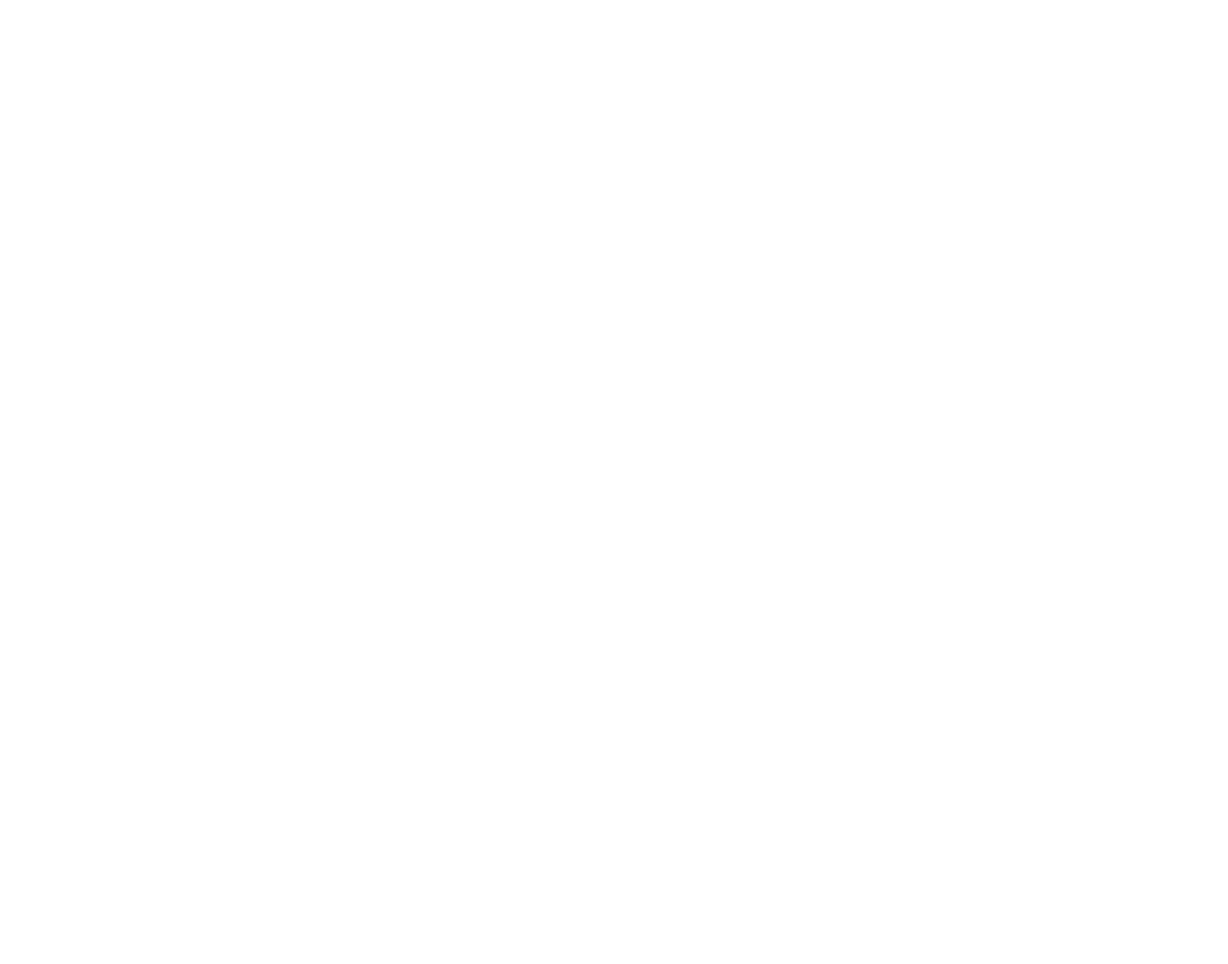
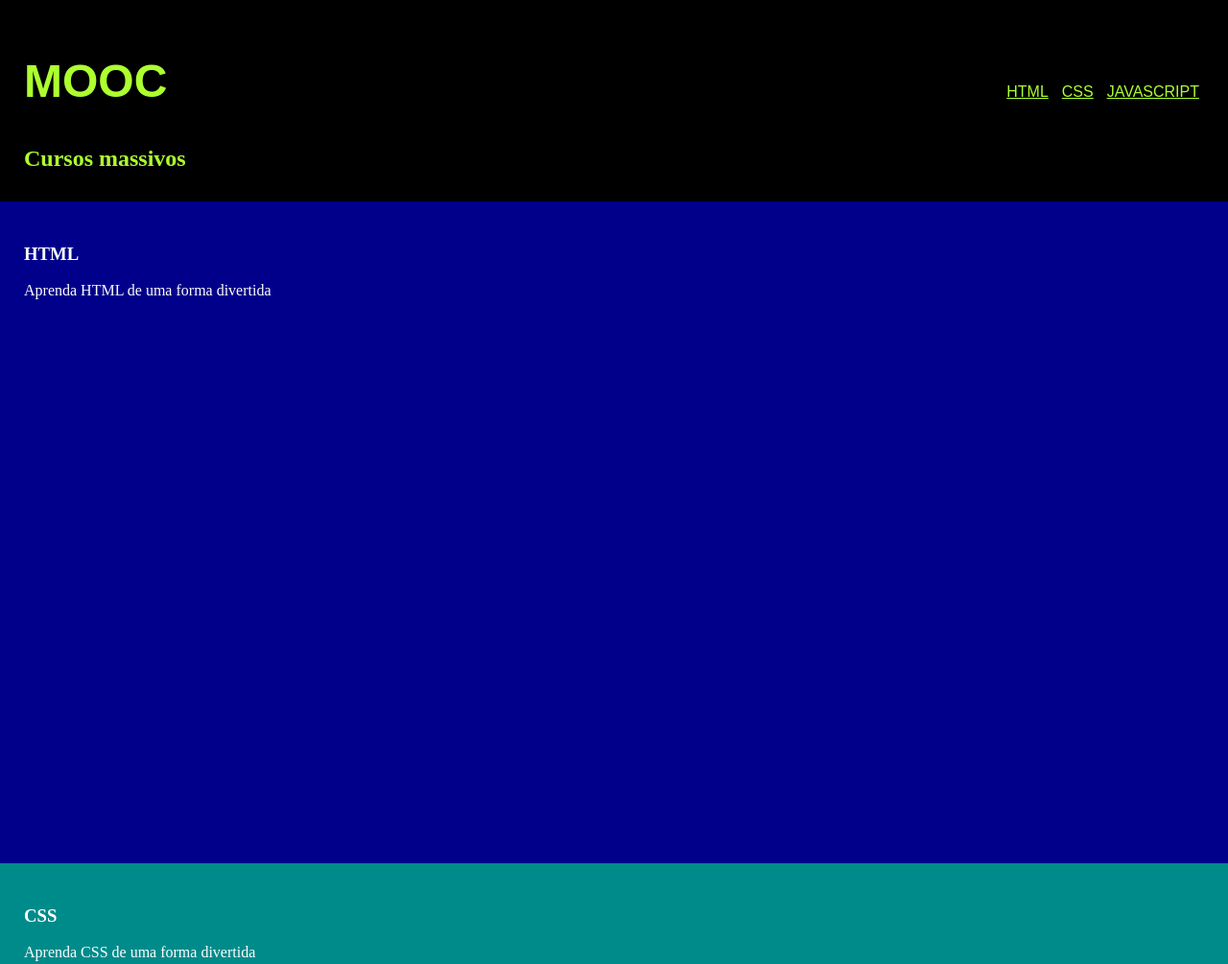
Before and after one commit to italoartista/mooc, a plain HTML site: page index.html in a window 1280 px wide. Shown: the top 1005 px of the page at 96% size. Before the commit the page ends 800 px from the top, so only its background shows below. Drawn offline with Linux system fonts and the light colour scheme; a web font is replaced by a local one.

Commit message:
Adiciona novas fontes e atualiza header

```diff
--- a/index.html
+++ b/index.html
@@ -0,0 +1,43 @@
+<!DOCTYPE html>
+<html lang="en">
+<head>
+    <meta charset="UTF-8">
+    <meta name="viewport" content="width=device-width, initial-scale=1.0">
+    <link rel="preconnect" href="https://fonts.googleapis.com">
+<link rel="preconnect" href="https://fonts.gstatic.com" crossorigin>
+<link href="https://fonts.googleapis.com/css2?family=Sixtyfour&display=swap" rel="stylesheet">
+    <link rel="stylesheet" href="style.css">
+    <title>Teste</title>
+</head>
+<body>
+    <header>
+        <div>
+            <h1>MOOC</h1>
+            <h5>Cursos massivos</h5>
+
+        </div>
+        <nav>
+            <a href="#html">HTML</a>
+            <a href="#css">CSS</a>
+            <a href="#javascript">JAVASCRIPT</a>
+        </nav>
+    </header>
+    <main>
+        <section id="html">
+            <h3>HTML</h3>
+            <p>Aprenda HTML de uma forma divertida</p>
+        </section>
+        <section id="css">
+            <h3>CSS</h3>
+            <p>Aprenda CSS de uma forma divertida</p>
+        </section>
+        <section id="javascript">
+            <h3>Javascript</h3>
+            <p>Aprenda CSS de uma forma divertida</p>
+        </section>
+    </main>
+    <footer>
+        MOOC - 2024
+    </footer>
+</body>
+</html>
--- a/style.css
+++ b/style.css
@@ -1,3 +1,63 @@
 body {
     margin: 0;
+}@import url('https://fonts.googleapis.com/css2?family=Sixtyfour&family=Workbench&display=swap');
+
+body {
+    margin: 0;
+    padding: 0;
 }
+
+header {
+    display: flex;
+    justify-content: space-between;
+    align-items: baseline;
+    padding: 25px;
+    background-color: black;
+    height: 20vh
+}
+main {
+    background-color: darkgrey;
+    height: 100%;
+}
+section {
+    padding: 25px;
+}
+section:nth-child(1) {
+    background-color: darkblue;
+    height: 80vh;
+    color: white;
+
+}
+section:nth-child(2) {
+    background-color: darkcyan;
+    height: 80vh;
+    color: white;
+}
+section:nth-child(3) {
+    background-color: darkmagenta;
+    height: 80vh;
+    color: white;
+}
+footer {
+    background-color: darkgrey;
+    height: 5vh;
+    text-align: center;
+    color: white;
+    font-weight: 800;
+}
+
+nav > a {
+    padding: 5px;
+    font-family: 'Sixtyfour', sans-serif;
+    color: greenyellow;
+}
+
+header h1 {
+   font-family: 'Workbench', sans-serif;
+   font-size: 48px;
+   color: greenyellow;
+}
+header h5 {
+    color: greenyellow;
+    font-size: 24px;
+}
```
